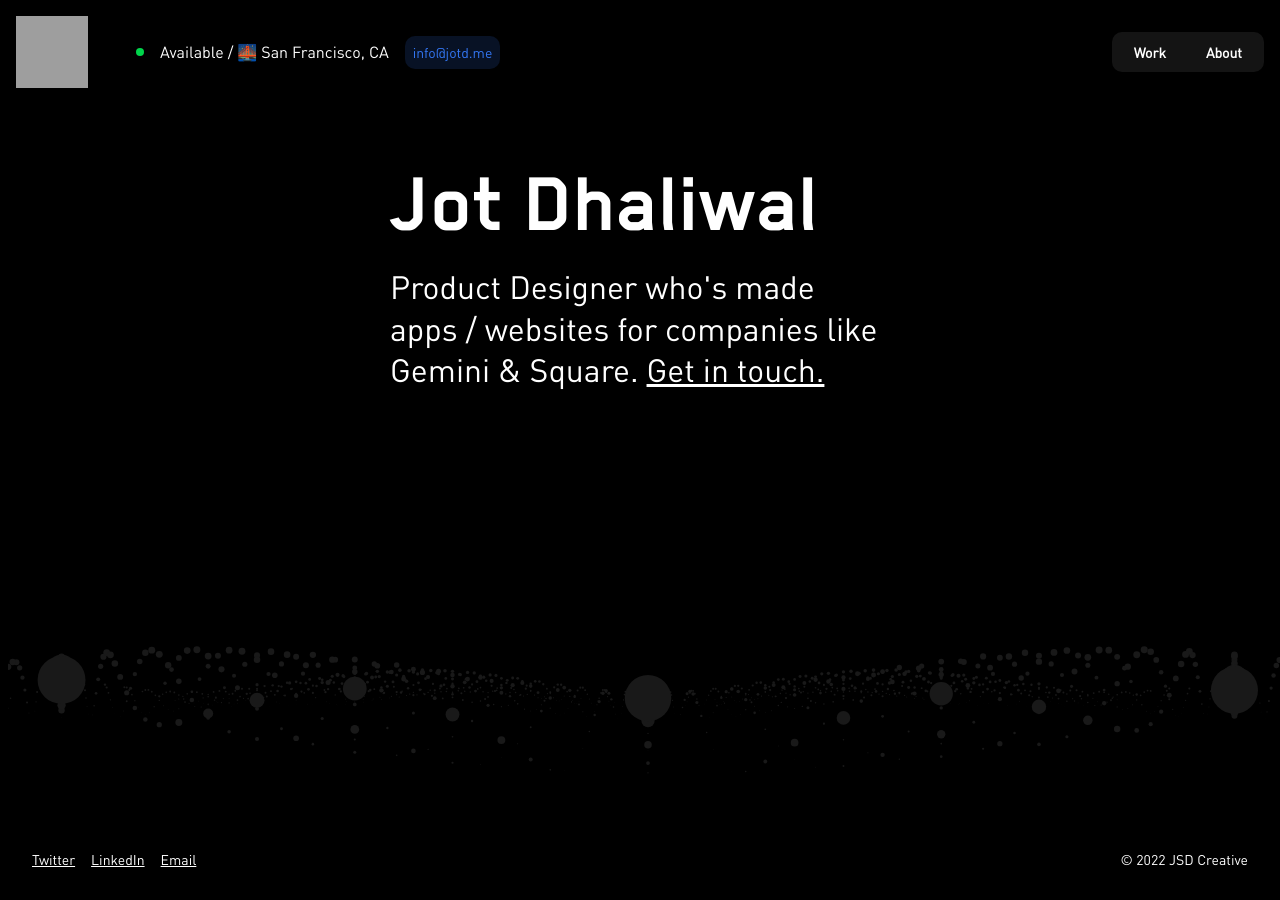
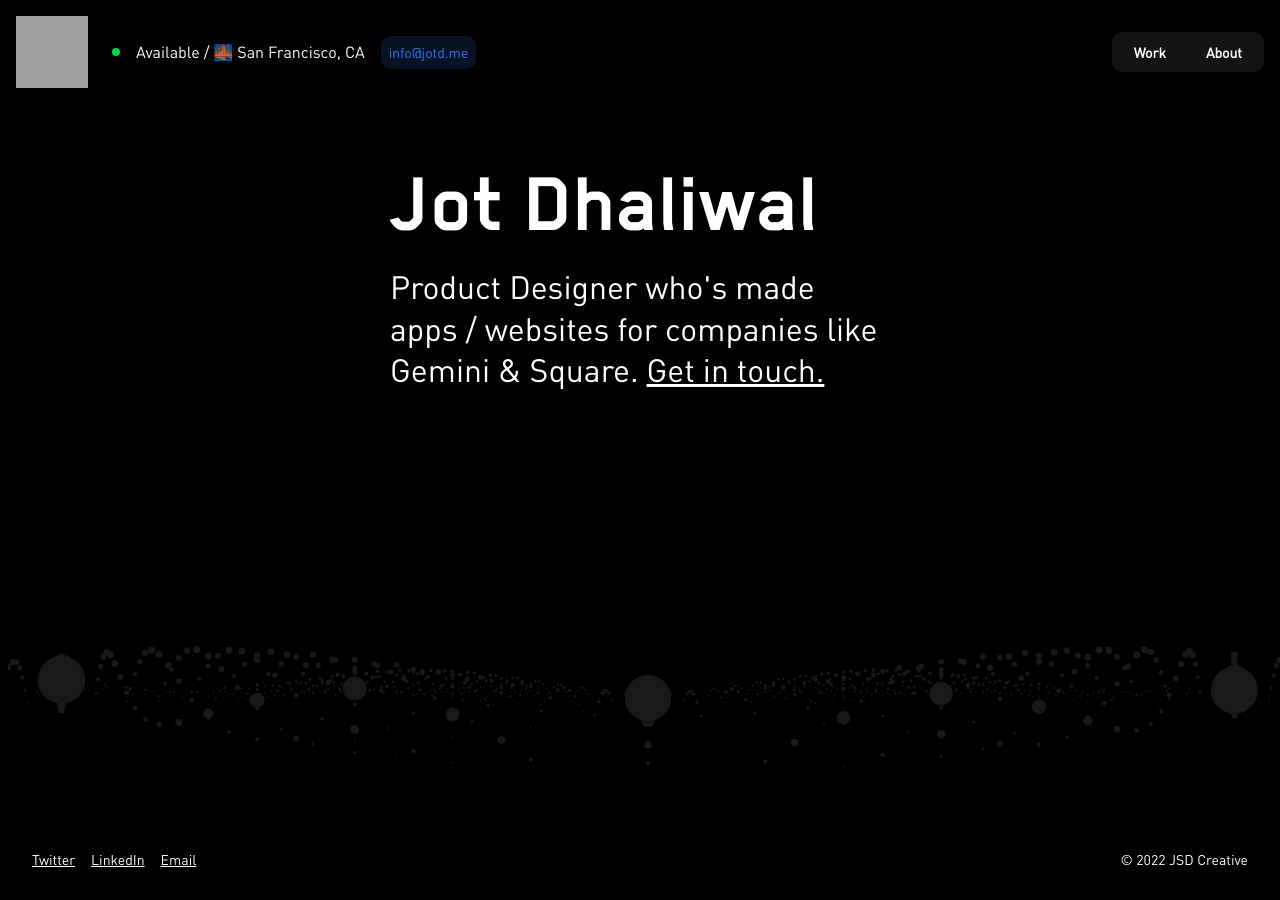
Before and after one commit to jotd/jotd-portfolio, a Jekyll site: the page index.html, which Jekyll copies as it is, in a window 1280 px wide and 900 px high. Built offline with Jekyll 4.4.1, drawn with Linux system fonts in a browser that asks for light colours; grey boxes are pictures that could not be loaded.

Commit message:
Update styles.css

```diff
--- a/css/styles.css
+++ b/css/styles.css
@@ -181,7 +181,7 @@ a {
           flex: 1;
   align-items: center;
   margin-right: 16px;
-  margin-left: 48px;}
+  margin-left: 24px;}
 /* White Dot */
 .dot {
     height: 8px;
```
